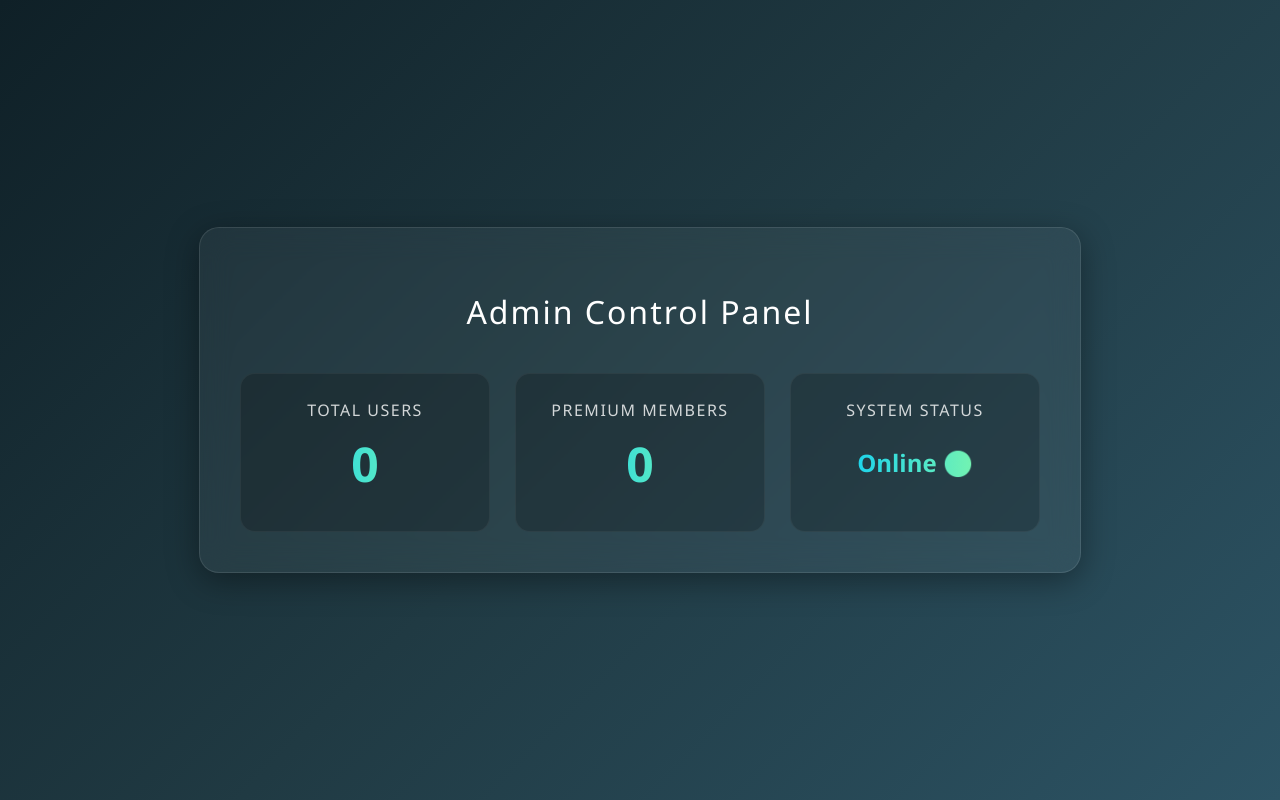
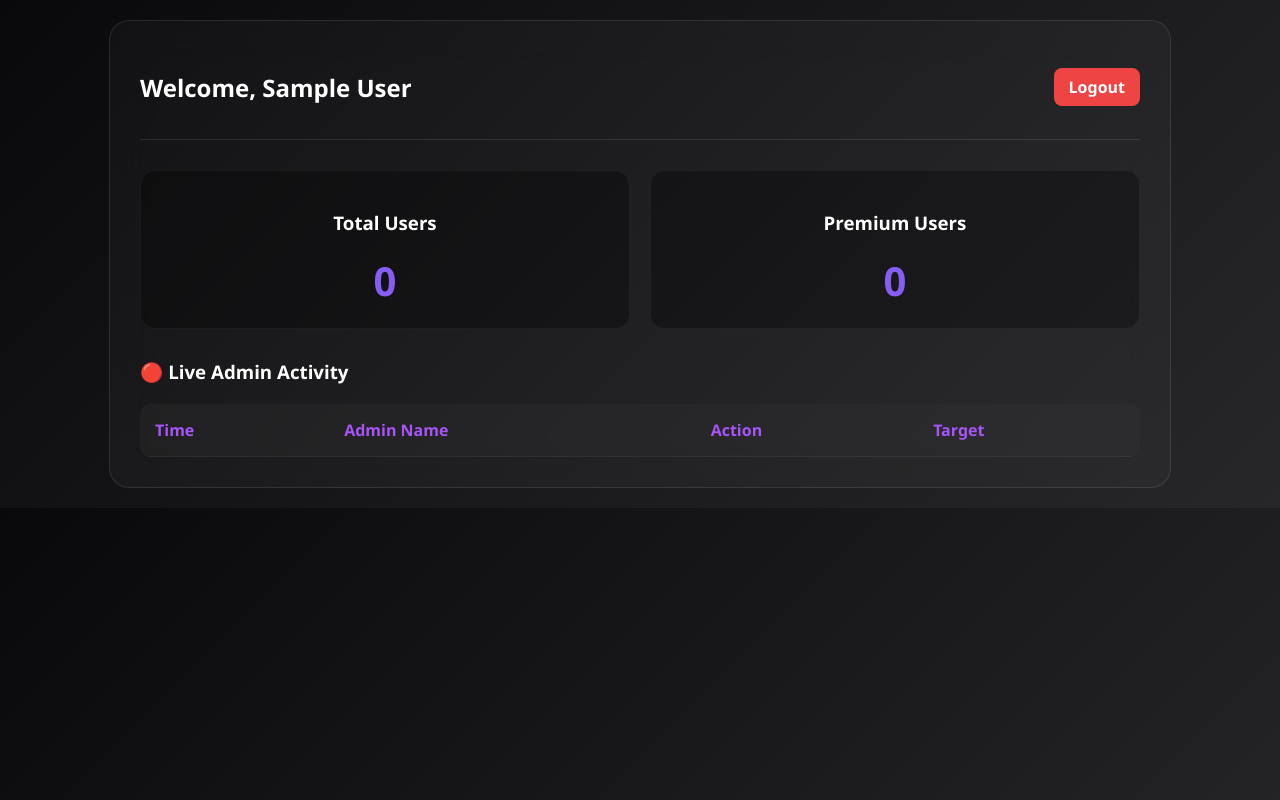
Before and after one commit to itsh4ro5/Src01, a Flask app: page /dashboard in a window 1280 px wide. Run offline with Flask 3, Linux system fonts and the light colour scheme; the visitor is signed in with stand-in values (Sample User, id 1); data that the repository does not hold is empty.

Commit message:
Update templates/dashboard.html

```diff
--- a/templates/dashboard.html
+++ b/templates/dashboard.html
@@ -2,88 +2,54 @@
 <html lang="en">
 <head>
     <meta charset="UTF-8">
-    <meta name="viewport" content="width=device-width, initial-scale=1.0">
     <title>Admin Dashboard</title>
     <style>
         body {
-            margin: 0;
-            padding: 0;
-            font-family: 'Segoe UI', Tahoma, Geneva, Verdana, sans-serif;
-            background: linear-gradient(135deg, #0f2027, #203a43, #2c5364);
-            color: white;
-            display: flex;
-            justify-content: center;
-            align-items: center;
-            height: 100vh;
+            margin: 0; padding: 20px; font-family: 'Segoe UI', sans-serif;
+            background: linear-gradient(135deg, #09090b, #18181b, #27272a); color: white;
         }
-        .dashboard-container {
-            background: rgba(255, 255, 255, 0.05);
-            backdrop-filter: blur(15px);
-            -webkit-backdrop-filter: blur(15px);
-            border: 1px solid rgba(255, 255, 255, 0.1);
-            border-radius: 20px;
-            padding: 40px;
-            width: 80%;
-            max-width: 800px;
-            box-shadow: 0 8px 32px 0 rgba(0, 0, 0, 0.37);
+        .container {
+            background: rgba(255, 255, 255, 0.03); backdrop-filter: blur(20px);
+            border: 1px solid rgba(255, 255, 255, 0.1); border-radius: 20px;
+            padding: 30px; max-width: 1000px; margin: auto;
         }
-        h1 {
-            text-align: center;
-            margin-bottom: 40px;
-            font-weight: 300;
-            letter-spacing: 2px;
+        .header { display: flex; justify-content: space-between; align-items: center; border-bottom: 1px solid rgba(255,255,255,0.1); padding-bottom: 15px;}
+        .stats-grid { display: flex; gap: 20px; margin: 30px 0; }
+        .stat-card {
+            flex: 1; background: rgba(0, 0, 0, 0.3); border-radius: 15px; padding: 20px; text-align: center;
+            border: 1px solid rgba(255, 255, 255, 0.05);
         }
-        .stats-grid {
-            display: grid;
-            grid-template-columns: repeat(auto-fit, minmax(200px, 1fr));
-            gap: 25px;
-        }
-        .stat-card {
-            background: rgba(0, 0, 0, 0.2);
-            border-radius: 15px;
-            padding: 25px;
-            text-align: center;
-            border: 1px solid rgba(255, 255, 255, 0.05);
-            transition: transform 0.3s ease, box-shadow 0.3s ease;
-        }
-        .stat-card:hover {
-            transform: translateY(-5px);
-            background: rgba(255, 255, 255, 0.1);
-            box-shadow: 0 10px 20px rgba(0,0,0,0.2);
-        }
-        .stat-value {
-            font-size: 3rem;
-            font-weight: bold;
-            margin: 10px 0;
-            background: linear-gradient(90deg, #00C9FF 0%, #92FE9D 100%);
-            -webkit-background-clip: text;
-            -webkit-text-fill-color: transparent;
-        }
-        .stat-label {
-            font-size: 1rem;
-            opacity: 0.8;
-            text-transform: uppercase;
-            letter-spacing: 1.5px;
-        }
+        .stat-value { font-size: 2.5rem; font-weight: bold; background: linear-gradient(90deg, #6366f1, #a855f7); -webkit-background-clip: text; -webkit-text-fill-color: transparent; }
+        table { width: 100%; border-collapse: collapse; margin-top: 20px; background: rgba(0,0,0,0.2); border-radius: 10px; overflow: hidden;}
+        th, td { padding: 15px; text-align: left; border-bottom: 1px solid rgba(255,255,255,0.05); }
+        th { background: rgba(255,255,255,0.05); color: #a855f7; }
+        .btn-logout { background: #ef4444; color: white; padding: 8px 15px; text-decoration: none; border-radius: 8px; font-weight: bold;}
     </style>
 </head>
 <body>
-    <div class="dashboard-container">
-        <h1>Admin Control Panel</h1>
+    <div class="container">
+        <div class="header">
+            <h2>Welcome, {{ admin_name }}</h2>
+            <a href="/logout" class="btn-logout">Logout</a>
+        </div>
+
         <div class="stats-grid">
-            <div class="stat-card">
-                <div class="stat-label">Total Users</div>
-                <div class="stat-value">{{ total_users }}</div>
-            </div>
-            <div class="stat-card">
-                <div class="stat-label">Premium Members</div>
-                <div class="stat-value">{{ premium_users }}</div>
-            </div>
-            <div class="stat-card">
-                <div class="stat-label">System Status</div>
-                <div class="stat-value" style="font-size: 1.5rem; margin-top: 25px;">Online 🟢</div>
-            </div>
+            <div class="stat-card"><h3>Total Users</h3><div class="stat-value">{{ total_users }}</div></div>
+            <div class="stat-card"><h3>Premium Users</h3><div class="stat-value">{{ premium_users }}</div></div>
         </div>
+
+        <h3>🔴 Live Admin Activity</h3>
+        <table>
+            <tr><th>Time</th><th>Admin Name</th><th>Action</th><th>Target</th></tr>
+            {% for log in logs %}
+            <tr>
+                <td>{{ log.timestamp.strftime('%Y-%m-%d %H:%M') }}</td>
+                <td>{{ log.admin_name }}</td>
+                <td>{{ log.action }}</td>
+                <td>{{ log.target }}</td>
+            </tr>
+            {% endfor %}
+        </table>
     </div>
 </body>
 </html>
```
